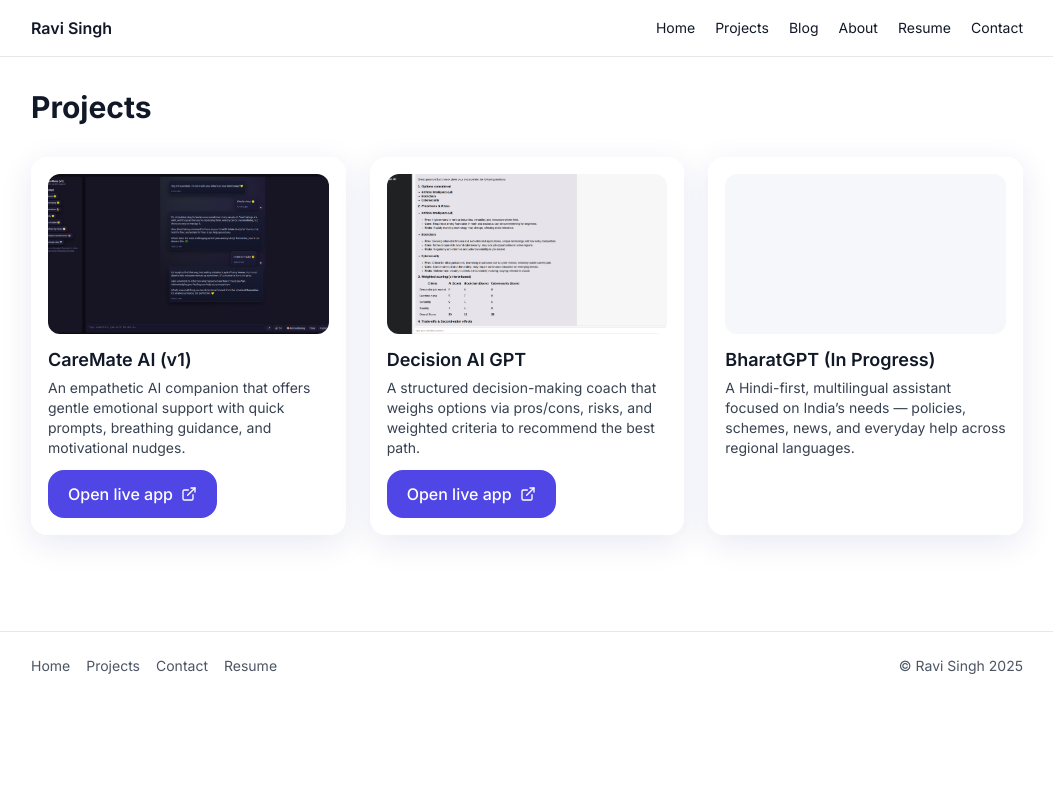
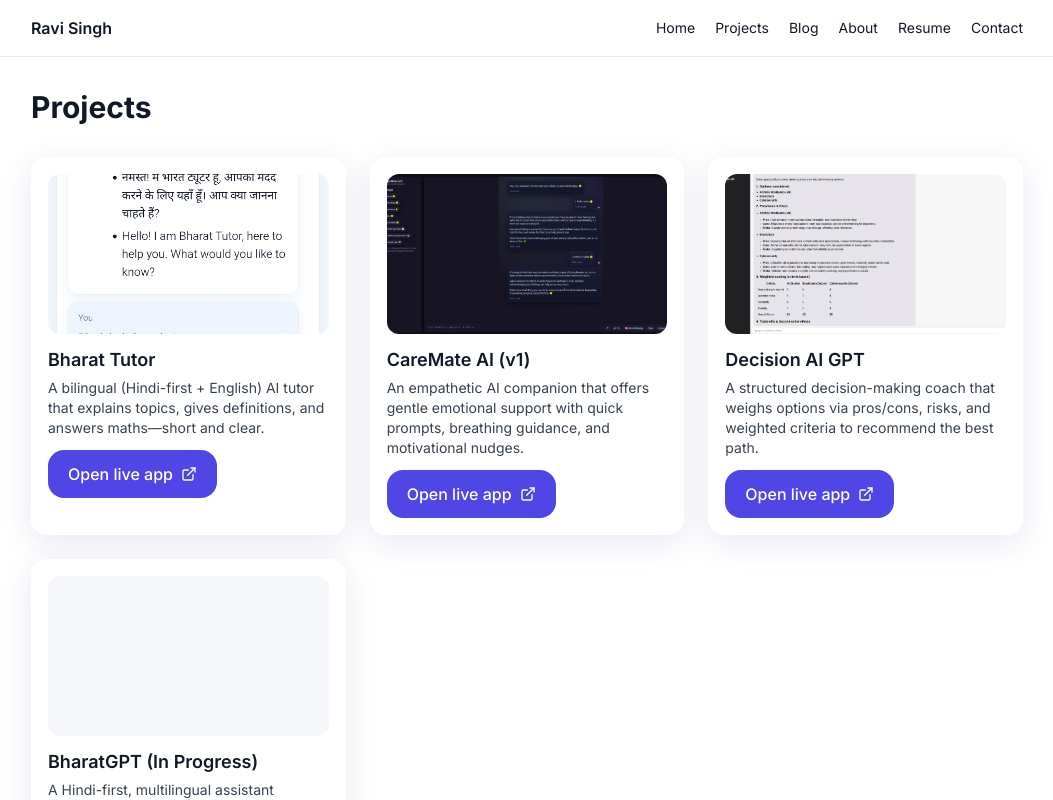
Before and after one commit to helloraviai-ctrl/ravi-portfolio, a Next.js app: page /projects in a window 1280 px wide. Shown: the top 800 px of the page, without its empty margins (113-1166 px from the left). Built offline with nearby package versions, Linux system fonts and the light colour scheme.

Commit message:
feat(projects): add Bharat Tutor

```diff
--- /dev/null
+++ b/content/projects/bharat-tutor.tsx
@@ -0,0 +1,39 @@
+// content/projects/bharat-tutor.tsx
+export const meta = {
+  title: "Bharat Tutor",
+  date: "2025-09",
+  tech: ["Next.js", "Netlify Functions", "OpenAI"],
+  demo: "https://bharat-tutor.netlify.app/",
+  repo: "", // add a GitHub URL later if you want
+  cover: "/projects/bharat-tutor-cover.jpg",
+  badges: ["Hindi First", "Bilingual", "Tutor", "Math"],
+  summary:
+    "A bilingual (Hindi-first + English) AI tutor that explains topics, gives definitions, and answers maths—short and clear."
+};
+
+export default function Content() {
+  return (
+    <>
+      <p>
+        Bharat Tutor focuses on learners in India. It answers in <strong>Hindi by default</strong>,
+        adds a <strong>2-line English summary</strong>, and can format <strong>math</strong> clearly.
+      </p>
+
+      <h3>Features</h3>
+      <ul>
+        <li>Hindi-first responses with optional English recap</li>
+        <li>Definitions and short explanations for any topic</li>
+        <li>Math answers (concise steps)</li>
+        <li>Optional “Context” box to ground answers</li>
+        <li>Works great on mobile</li>
+      </ul>
+
+      <h3>How it works</h3>
+      <ul>
+        <li>Next.js frontend + Netlify Function API</li>
+        <li>Prompting that prioritizes Hindi and keeps answers crisp</li>
+        <li>Simple guardrails and logging</li>
+      </ul>
+    </>
+  );
+}
--- a/content/projects/index.ts
+++ b/content/projects/index.ts
@@ -1,8 +1,10 @@
+import BharatTutor, { meta as bharatTutorMeta } from "./bharat-tutor";
 import Caremate, { meta as careMeta } from "./caremate-ai";
 import Decision, { meta as decMeta } from "./decision-ai";
 import Bharat, { meta as bharatMeta } from "./bharatgpt";
 
 export const projects = [
+  { slug: "bharat-tutor", meta: bharatTutorMeta, component: BharatTutor },
   { slug: "caremate-ai", meta: careMeta, component: Caremate },
   { slug: "decision-ai", meta: decMeta, component: Decision },
   { slug: "bharatgpt", meta: bharatMeta, component: Bharat },
```
Also changed, not shown: public/projects/bharat-tutor-cover.jpg (added).
